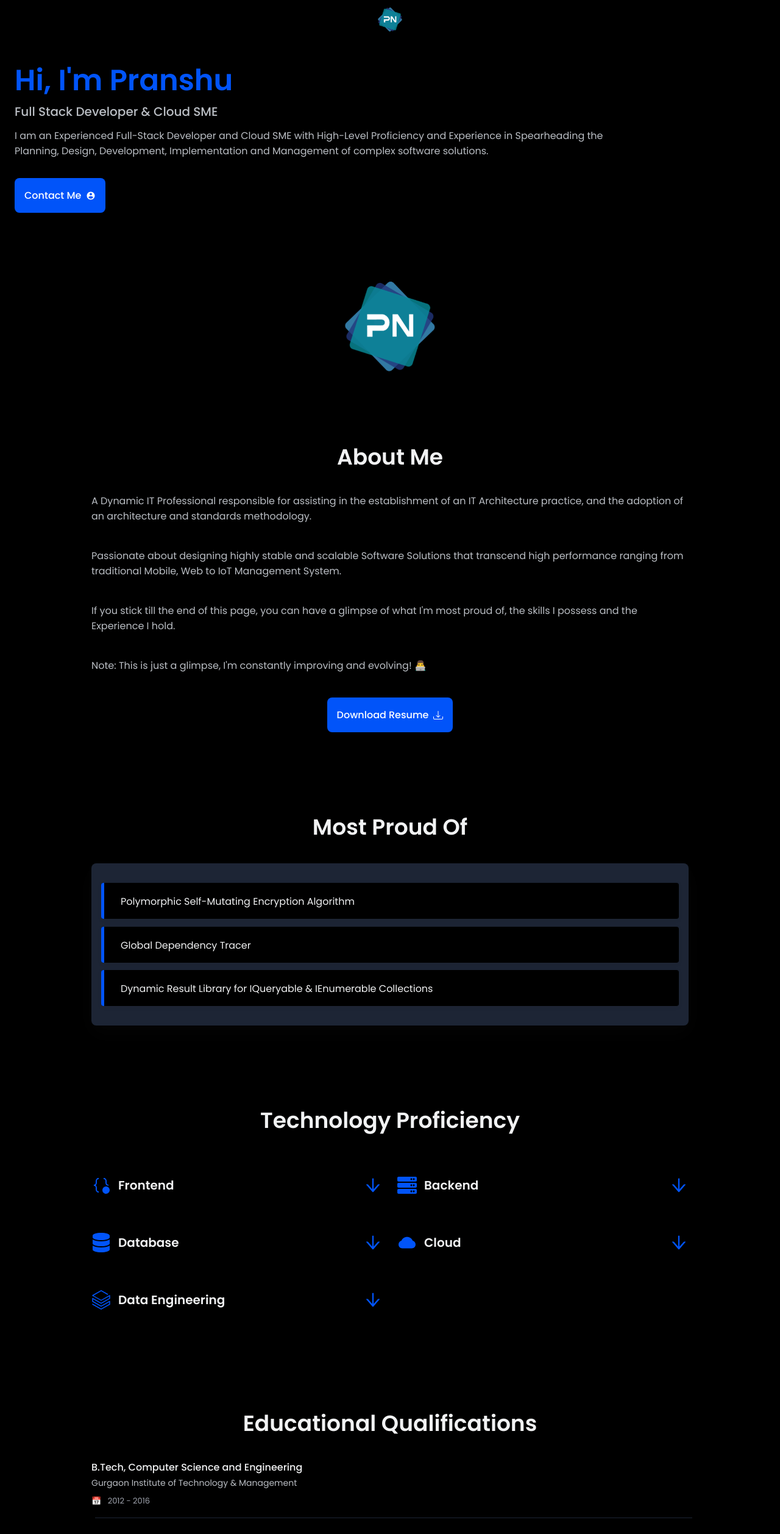
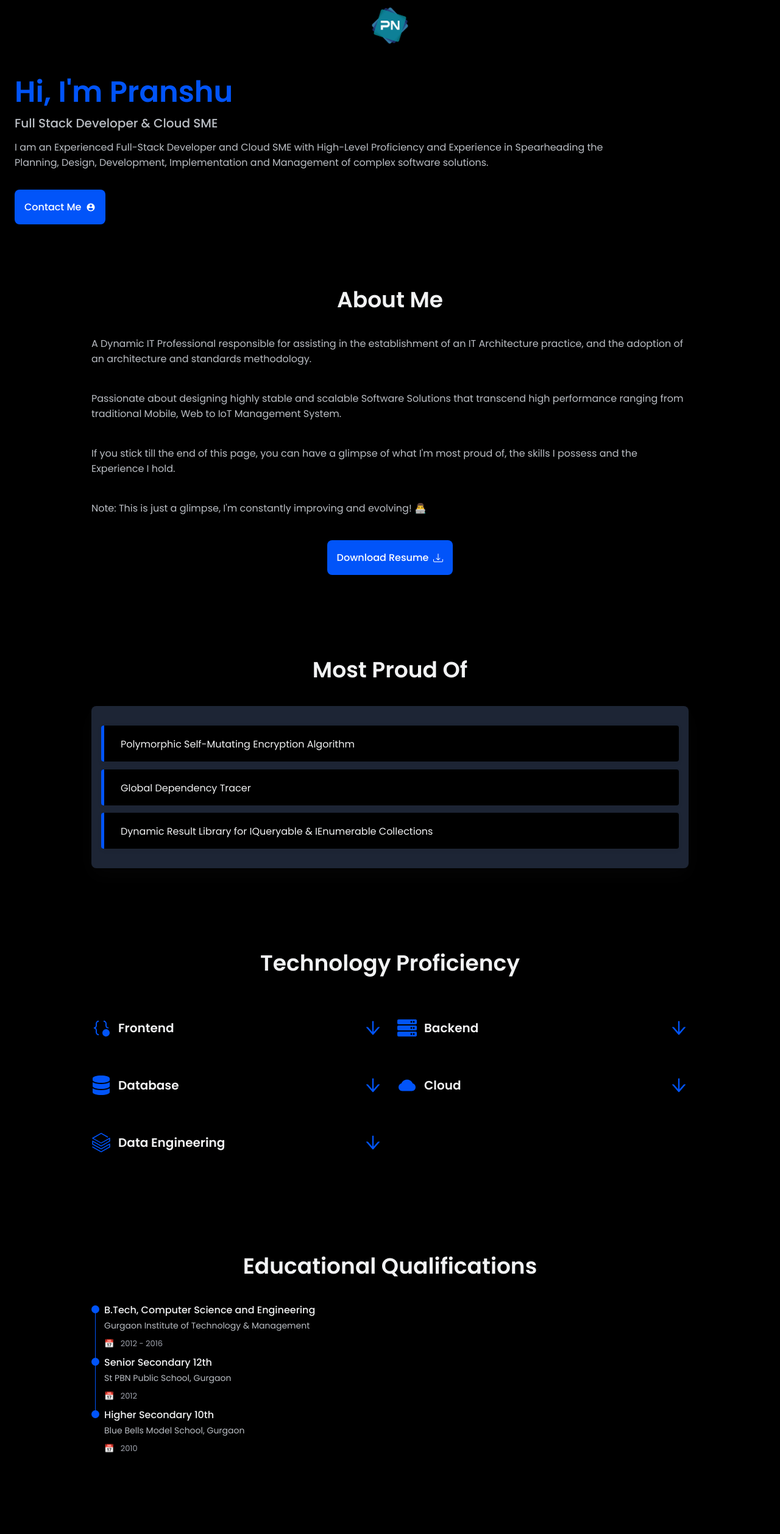
Before and after one commit to pranshunijhawan/pranshunijhawan.github.io, a React (Create React App) app: page / in a window 1280 px wide. Shown: the top 2516 px of the page at 61% size. Built offline with nearby package versions, Linux system fonts and the light colour scheme.

Commit message:
Additional Fixes

```diff
--- a/src/global/GlobalStyles.tsx
+++ b/src/global/GlobalStyles.tsx
@@ -9,7 +9,7 @@ const baseCSS = css`
 	}
 	html {
 		:root {
-			--header-height: 4rem;
+			--header-height: 5.2rem;
 			/*========== Colors ==========*/
 			/* Change favorite color */
 			--hue-color: 220;
--- a/src/sections/header/Header.tsx
+++ b/src/sections/header/Header.tsx
@@ -13,7 +13,7 @@ const Header = ({ visibility }: HeaderProps) => {
         <>
             <HeaderContainer show={visibility}>
                 <HeaderLogoContainer>
-                    <Focus><Image source={process.env.PUBLIC_URL + '/img/PN-logo-Fav-Icon.png'} width={40} height={40} /></Focus>
+                    <Focus><Image source={process.env.PUBLIC_URL + '/img/PN-logo-Fav-Icon.png'} width={60} height={60} /></Focus>
                 </HeaderLogoContainer>
             </HeaderContainer>
         </>
--- a/src/sections/header/styles.ts
+++ b/src/sections/header/styles.ts
@@ -21,8 +21,6 @@ export const HeaderContainer = styled.div<{
 `
 
 export const HeaderLogoContainer = styled.div`
-    ${grid}
-    display: flex;
     align-items: center;
     margin-top: 0.75rem;
 `
--- a/src/sections/home/Home.tsx
+++ b/src/sections/home/Home.tsx
@@ -19,7 +19,7 @@ const HomeSection = ({
   }: HomeSectionProps) => {
 
     return (
-        <Section id="home" style={{'marginBottom': '-2rem'}}>
+        <Section id="home">
                 <HomeContainer>
                     <HomeContent>
                         <Focus><Name>Hi, I'm {name}</Name></Focus>
--- a/src/sections/home/SubHome.tsx
+++ b/src/sections/home/SubHome.tsx
@@ -2,7 +2,7 @@ import Button, { ButtonProps } from "../../ui-components/Button";
 import Focus from "../../ui-components/animated/Focus";
 import Image, { ImageProps } from "../../ui-components/Image";
 import Slide from "../../ui-components/animated/Slide";
-import { HomeContainer, HomeContent, Name, Designation, HomeIcon, Headline, LogoContainer } from "./styles";
+import { HomeContainer, HomeContent, Name, Designation, HomeIcon, Headline, LogoContainer, SubHomeContainer } from "./styles";
 
 export interface HomeSectionProps {
     name: string;
@@ -22,7 +22,7 @@ const SubHomeSection = ({
 
     return (
         <>
-                <HomeContainer>
+                <SubHomeContainer>
                     <HomeContent>
                         <Slide>
                             <Headline>{headline}</Headline>
@@ -32,14 +32,7 @@ const SubHomeSection = ({
                                     target={buttonProps.target} />
                         </Slide>
                         </HomeContent>
-                </HomeContainer>
-                <Focus>
-                    <LogoContainer>
-                            <Image source={imageProps.source}
-                                height={imageProps.height}
-                                width={imageProps.width} />
-                    </LogoContainer>
-                </Focus>
+                </SubHomeContainer>
         </>
     )
   }
--- a/src/sections/home/styles.ts
+++ b/src/sections/home/styles.ts
@@ -1,8 +1,8 @@
-import styled from "styled-components";
+import styled, { css } from "styled-components";
 import { buttonIcon, CenterScreen, container, grid } from "../../types/common-css";
 import { IoMdContact } from 'react-icons/io';
 
-export const HomeContainer = styled.div`
+const HomeCSS = css`
     ${container}
     ${grid}
     gap: 1rem;
@@ -12,6 +12,15 @@ export const HomeContainer = styled.div`
           row-gap: 5rem;
         }
     }
+`
+
+export const HomeContainer = styled.div`
+    ${HomeCSS}
+    margin-bottom: -2rem;
+`
+
+export const SubHomeContainer = styled.div`
+    ${HomeCSS}
 `
 
 export const HomeContent = styled.div`
--- a/src/ui-components/timeline/Timeline.tsx
+++ b/src/ui-components/timeline/Timeline.tsx
@@ -1,4 +1,4 @@
-import { TimelineContainer, TimelineDataContainer, TimeLineDate, TimelineRounderLine, TimeLineSubTitle, TimelineTitle } from "./styles";
+import { TimelineContainer, TimelineContentContainer, TimelineDataContainer, TimeLineDate, TimelineEndLine, TimelineRounder, TimelineRounderLine, TimeLineSubTitle, TimelineTitle } from "./styles";
 import ViewRolesAndResponsibilities from "./ViewRolesAndResponsibilities";
 
 export interface TimelineProps {
@@ -15,13 +15,17 @@ const Timeline = ({ title, subTitle, date, description, last }: TimelineProps) =
         <TimelineContainer>
             <TimelineDataContainer>
                 <div>
+                    <TimelineRounder />
+                    {!last && <TimelineRounderLine />}
+                </div>
+                <TimelineContentContainer>
                     <TimelineTitle>{title}</TimelineTitle>
                     <TimeLineSubTitle>{subTitle}</TimeLineSubTitle>
                     <TimeLineDate>📅 {'\u00A0'} {date}</TimeLineDate>
                     <ViewRolesAndResponsibilities description={description || []} />
-                </div>
+                </TimelineContentContainer>
             </TimelineDataContainer>
-            <TimelineRounderLine />
+            {/* <TimelineEndLine /> */}
         </TimelineContainer>
     )
 }
--- a/src/ui-components/timeline/ViewRolesAndResponsibilities.tsx
+++ b/src/ui-components/timeline/ViewRolesAndResponsibilities.tsx
@@ -9,9 +9,15 @@ interface ViewRolesAndResponsibilitiesProps {
 const ViewRolesAndResponsibilities = ({ description }: ViewRolesAndResponsibilitiesProps) => {
 
     const [isOpenState, setIsOpen] = useState(false);
+    const [rolesAndResponsibilitiesMessage, setRolesAndResponsibilitiesMessage] = useState('View Roles and Responsibilities');
 
     const handleAccordianClickEvent = () => {
         setIsOpen(!isOpenState);
+        if (isOpenState) {
+            setRolesAndResponsibilitiesMessage('View Roles and Responsibilities')
+        } else {
+            setRolesAndResponsibilitiesMessage('Hide Roles and Responsibilities')
+        }
     }
 
     return(
@@ -19,7 +25,7 @@ const ViewRolesAndResponsibilities = ({ description }: ViewRolesAndResponsibilit
             {description && description.length > 0 &&
             <>
                 <ViewRandRContainer onClick={handleAccordianClickEvent}>
-                    <ViewRandR>View Roles and Responsibilities</ViewRandR>
+                    <ViewRandR>{rolesAndResponsibilitiesMessage}</ViewRandR>
                 </ViewRandRContainer>
                 <RolesAndResponsibilities description={description} isOpenState={isOpenState} />
             </>}
--- a/src/ui-components/timeline/styles.ts
+++ b/src/ui-components/timeline/styles.ts
@@ -52,6 +52,7 @@ export const TimelineContainer = styled.div`
 `
 
 export const TimelineDataContainer = styled.div`
+    display: flex;
     grid-template-columns: 1fr;
     column-gap: 0.5rem;
 
@@ -60,7 +61,24 @@ export const TimelineDataContainer = styled.div`
     }
 `
 
+export const TimelineRounder = styled.div`
+    display: inline-block;
+    width: 13px;
+    height: 13px;
+    background-color: var(--first-color);
+    border-radius: 50%;
+    margin-top: 0.3rem;
+`
+
 export const TimelineRounderLine = styled.div`
+    display: block;
+    width: 1px;
+    height: 100%;
+    background-color: var(--first-color);
+    transform: translate(6px, -7px);
+`
+
+export const TimelineEndLine = styled.div`
     display: block;
     width: 100%;
     height: 1px;
@@ -114,3 +132,7 @@ export const DownIcon = styled(AiOutlineArrowDown)<{
 export const DescriptionContentContainer = styled.div`
     display: flex;
 `
+
+export const TimelineContentContainer = styled.div`
+    margin-top: 0;
+`
```
